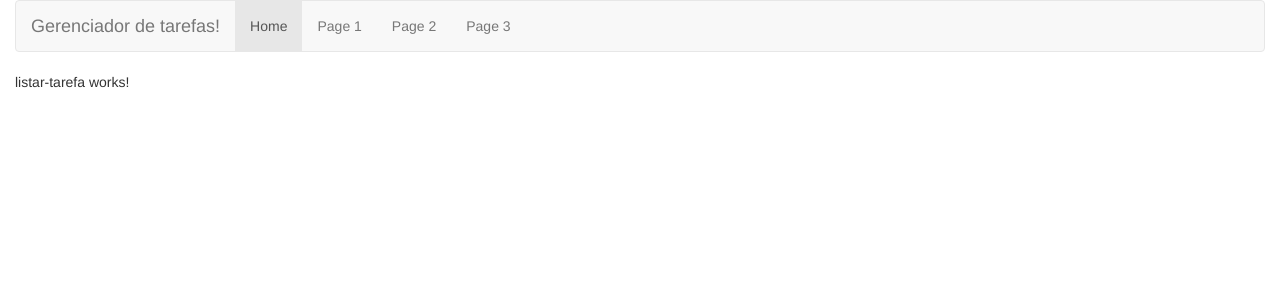
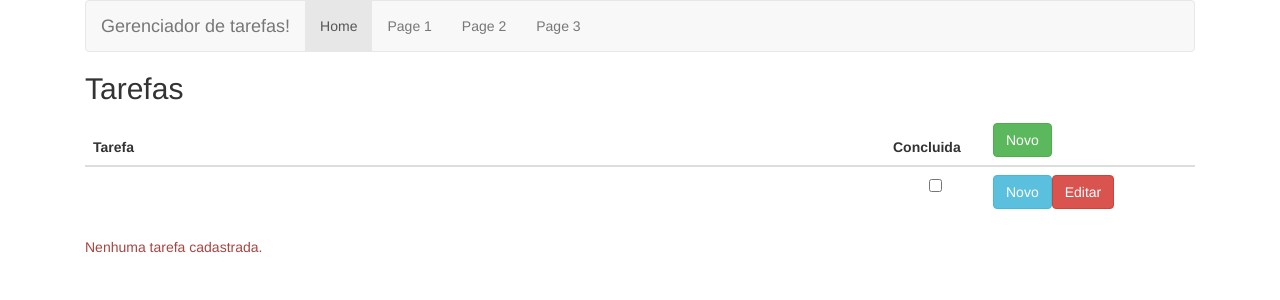
Before and after one commit to giovannirp/angular2, an Angular app in the folder gerenciador-tarefas/gerenciador-de-tarefas/: page /tarefas/listar in a window 1280 px wide. Shown: the top 300 px of the page. Built offline with nearby package versions, Linux system fonts and the light colour scheme.

Commit message:
acertando layout do projeto

```diff
--- a/gerenciador-tarefas/gerenciador-de-tarefas/src/app/app.component.html
+++ b/gerenciador-tarefas/gerenciador-de-tarefas/src/app/app.component.html
@@ -1,4 +1,4 @@
-<!--The content below is only a placeholder and can be replaced.-->
+<div class="container">
   <div class="container-fluid">
       <nav class="navbar navbar-default">
         <div class="container-fluid">
@@ -15,3 +15,4 @@
       </nav>
       <router-outlet></router-outlet>
   </div>
+</div>
--- a/gerenciador-tarefas/gerenciador-de-tarefas/src/app/tarefas/listar/listar-tarefa.component.html
+++ b/gerenciador-tarefas/gerenciador-de-tarefas/src/app/tarefas/listar/listar-tarefa.component.html
@@ -1,3 +1,28 @@
-<p>
-  listar-tarefa works!
-</p>
+    <h2>Tarefas</h2>
+    <table class="table">
+      <thead>
+        <tr>
+          <th width="800">Tarefa</th>
+          <th width="100">Concluida</th>
+          <th>
+            <button class="btn btn-success">Novo</button>
+          </th>
+        </tr>
+      </thead>
+      <tbody>
+        <tr>
+          <td> </td>
+          <td class="text-center">
+            <input type="checkbox">
+          </td>
+          <td>
+              <button class="btn btn-info">Novo</button>
+              <button class="btn btn-danger">Editar</button>
+          </td>
+        </tr>
+      </tbody>
+    </table>
+
+    <div>
+      <p class="text-danger">Nenhuma tarefa cadastrada.</p>
+    </div>
```
Lines whose indentation alone changed are shown as unchanged.
